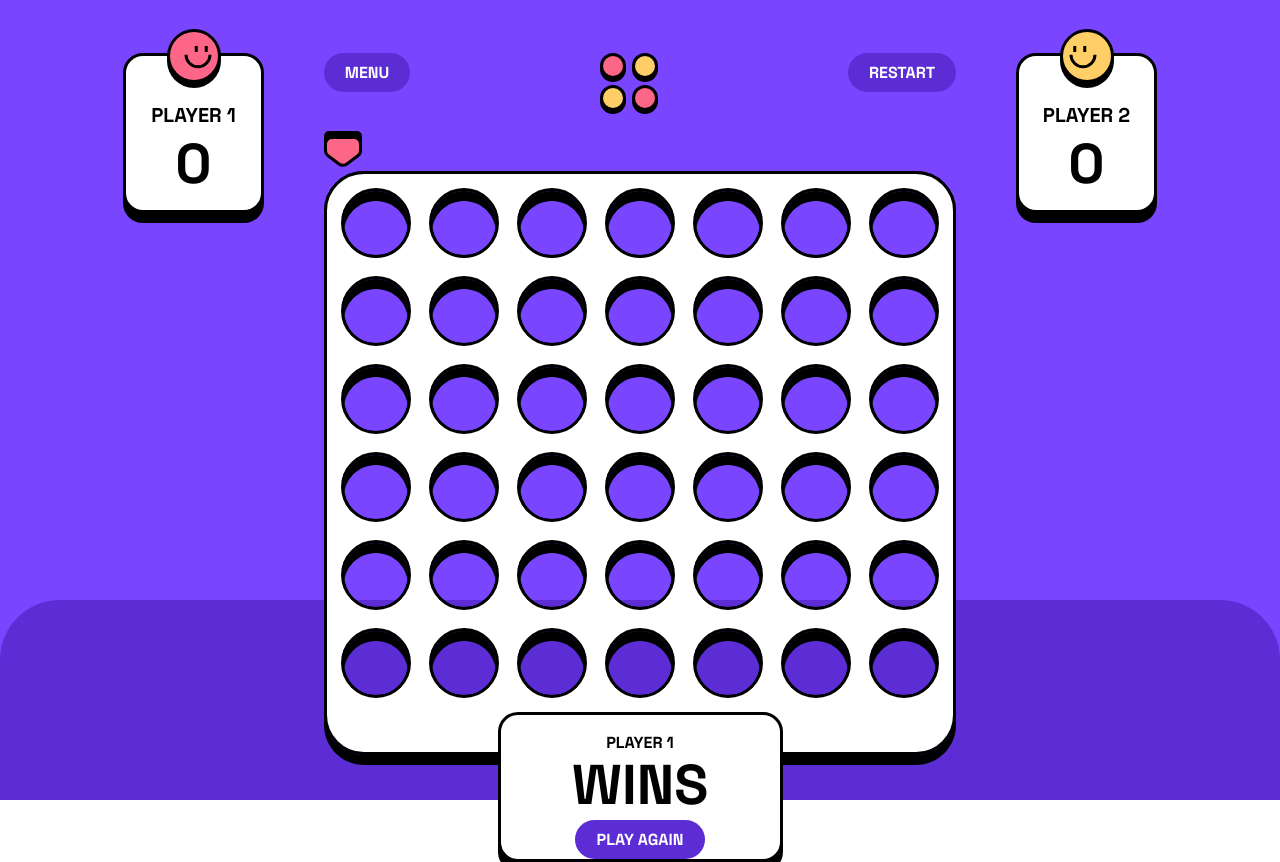
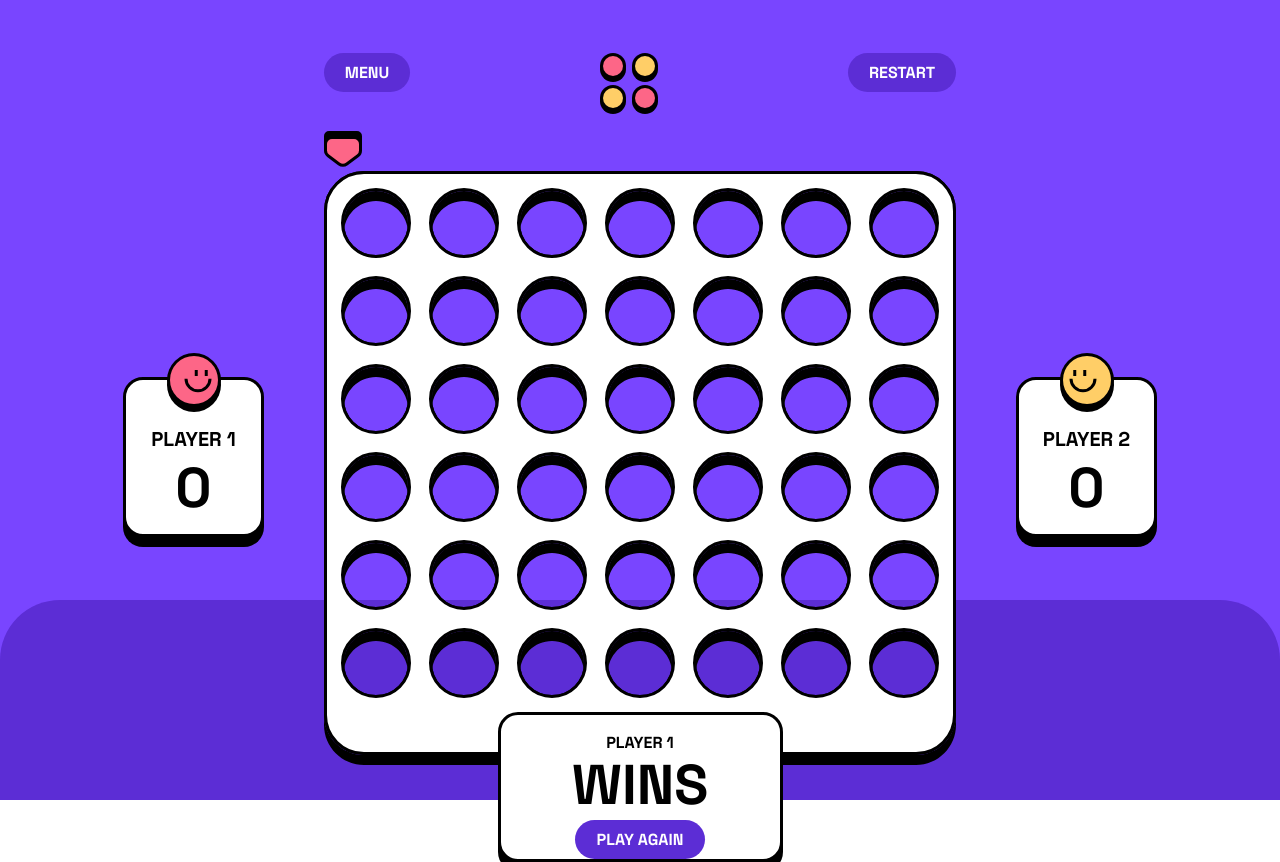
Before and after one commit to Vasallius/connect-four, a React (Vite) app: page /game in a window 1280 px wide. Built offline with nearby package versions, Linux system fonts and the light colour scheme; the HTML template or start-up script is replaced by a standard one.

Commit message:
fix: misplaced score cards

```diff
--- a/src/components/ScoreCard.jsx
+++ b/src/components/ScoreCard.jsx
@@ -4,7 +4,7 @@ export function ScoreCard({ img, player }) {
   const { p1score, p2score } = useStore();
 
   return (
-    <div className=" rounded-[20px] bg-white w-[141px] h-[160px] border-[3px] border-black shadow-thick-black">
+    <div className=" rounded-[20px] mt-[324px] bg-white w-[141px] h-[160px] border-[3px] border-black shadow-thick-black">
       <div className=" flex flex-col items-center relative">
         <img
           className=" w-[54px] h-[59px] absolute -top-[27px]
```
